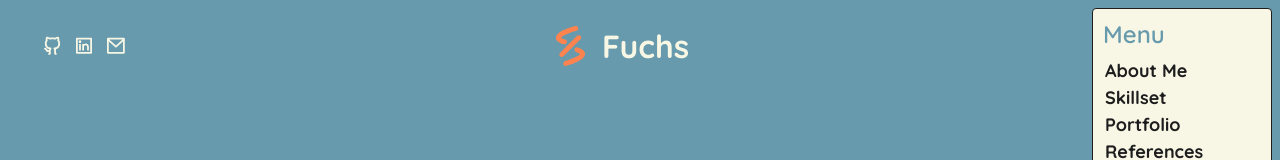
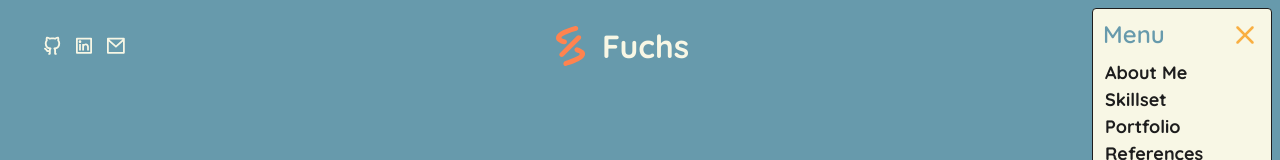
Before and after one commit to SimCommit/portfolio-website, an Angular app: page / in a window 1280 px wide. Both pictures are taken after a click on the button 1208 px from the left and 45 px from the top of the page. Shown: the top 160 px of the page. Built offline with nearby package versions, Linux system fonts and the light colour scheme.

Commit message:
feat: add burger menu close logic to MenuOverlayComponent

```diff
--- a/src/app/shared/header/header.component.html
+++ b/src/app/shared/header/header.component.html
@@ -14,7 +14,7 @@
 
         <div>
             <button [ngClass]="isEnglish ? 'english' : 'german'" (click)="toggleLang()"></button>
-            <button (click)="toggleMenu()" id="btn-burger">
+            <button (click)="openMenu()" id="btn-burger">
                 <svg width="32" height="32" viewBox="0 0 32 32" fill="none" xmlns="http://www.w3.org/2000/svg">
                     <mask id="mask0_3_3371" style="mask-type:alpha" maskUnits="userSpaceOnUse" x="0" y="0" width="32"
                         height="32">
@@ -28,6 +28,6 @@
                 </svg>
             </button>
         </div>
-        <app-menu-overlay [hidden]="hideMenu" id="app-menu-overlay"></app-menu-overlay>
+        <app-menu-overlay (closeOrder)="closeMenu()" [hidden]="hideMenu" id="app-menu-overlay"></app-menu-overlay>
     </div>
 </header>
--- a/src/app/shared/header/header.component.scss
+++ b/src/app/shared/header/header.component.scss
@@ -43,9 +43,10 @@ span {
 .english,
 .german,
 #btn-burger {
+  @include dFlex();
   margin-left: 0.5rem;
-  height: 48px;
-  width: 48px;
+  height: 40px;
+  width: 40px;
   transition: background-color 125ms ease;
 }
 
--- a/src/app/shared/header/header.component.ts
+++ b/src/app/shared/header/header.component.ts
@@ -22,7 +22,11 @@ export class HeaderComponent {
     this.isEnglish = !this.isEnglish;
   }
 
-  toggleMenu(): void {
-    this.hideMenu = !this.hideMenu;
+  openMenu(): void {
+    this.hideMenu = false;
+  }
+
+  closeMenu():void {
+    this.hideMenu = true;
   }
 }
--- a/src/app/shared/header/menu-overlay/menu-overlay.component.html
+++ b/src/app/shared/header/menu-overlay/menu-overlay.component.html
@@ -1,7 +1,7 @@
 <nav>
     <div class="nav-header">
         <h3>Menu</h3>
-        <!-- <button (click) = "toggleMenu()"></button> -->
+        <button (click) = "closeFromOverlay()"></button>
     </div>
     <div class="nav-body">
         <a href="#">About Me</a>
--- a/src/app/shared/header/menu-overlay/menu-overlay.component.ts
+++ b/src/app/shared/header/menu-overlay/menu-overlay.component.ts
@@ -1,13 +1,17 @@
-import { Component, Input} from '@angular/core';
+import { Component, EventEmitter, Input, Output } from '@angular/core';
 import { SocialLinksComponent } from '../../social-links/social-links.component';
 
 @Component({
   selector: 'app-menu-overlay',
   imports: [SocialLinksComponent],
   templateUrl: './menu-overlay.component.html',
-  styleUrl: './menu-overlay.component.scss'
+  styleUrl: './menu-overlay.component.scss',
 })
 export class MenuOverlayComponent {
 
-    // @Input();
+  @Output() closeOrder = new EventEmitter<boolean>();
+
+  closeFromOverlay() {
+    this.closeOrder.emit();
+  }
 }
```
